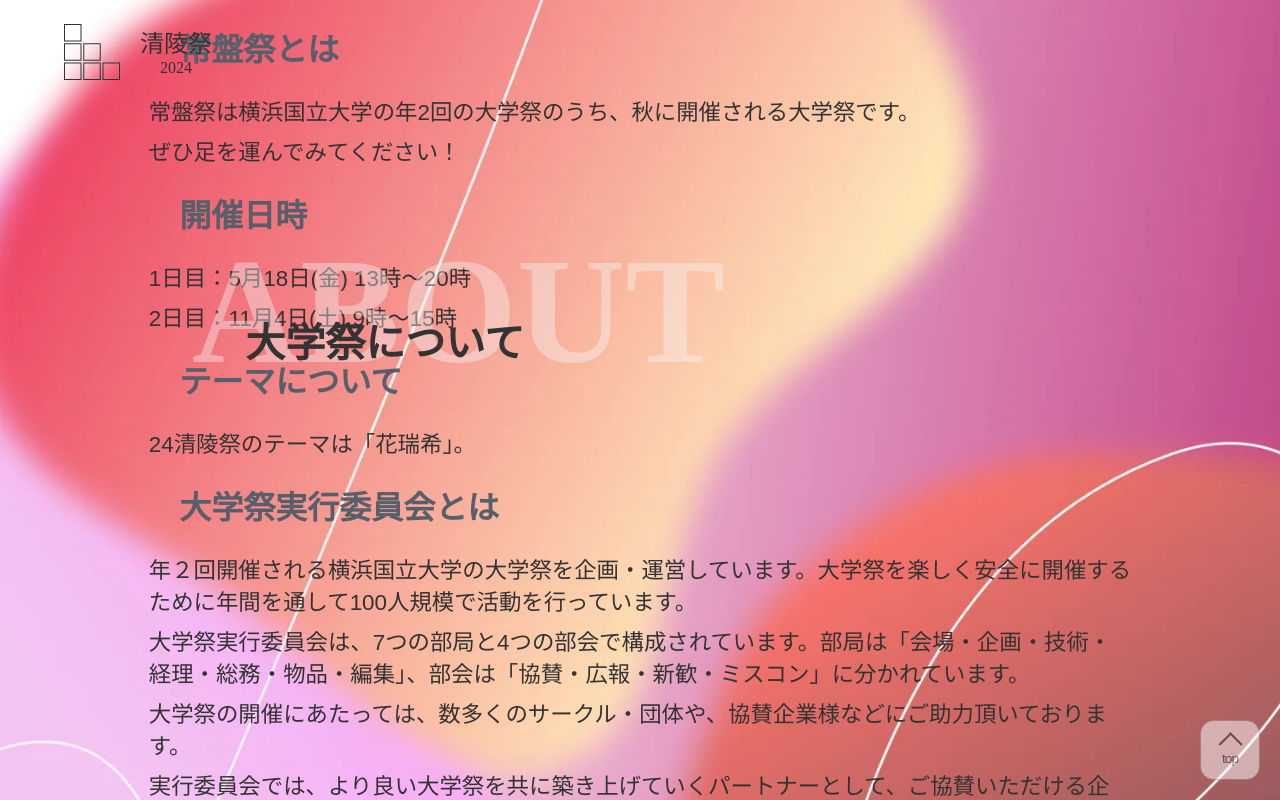
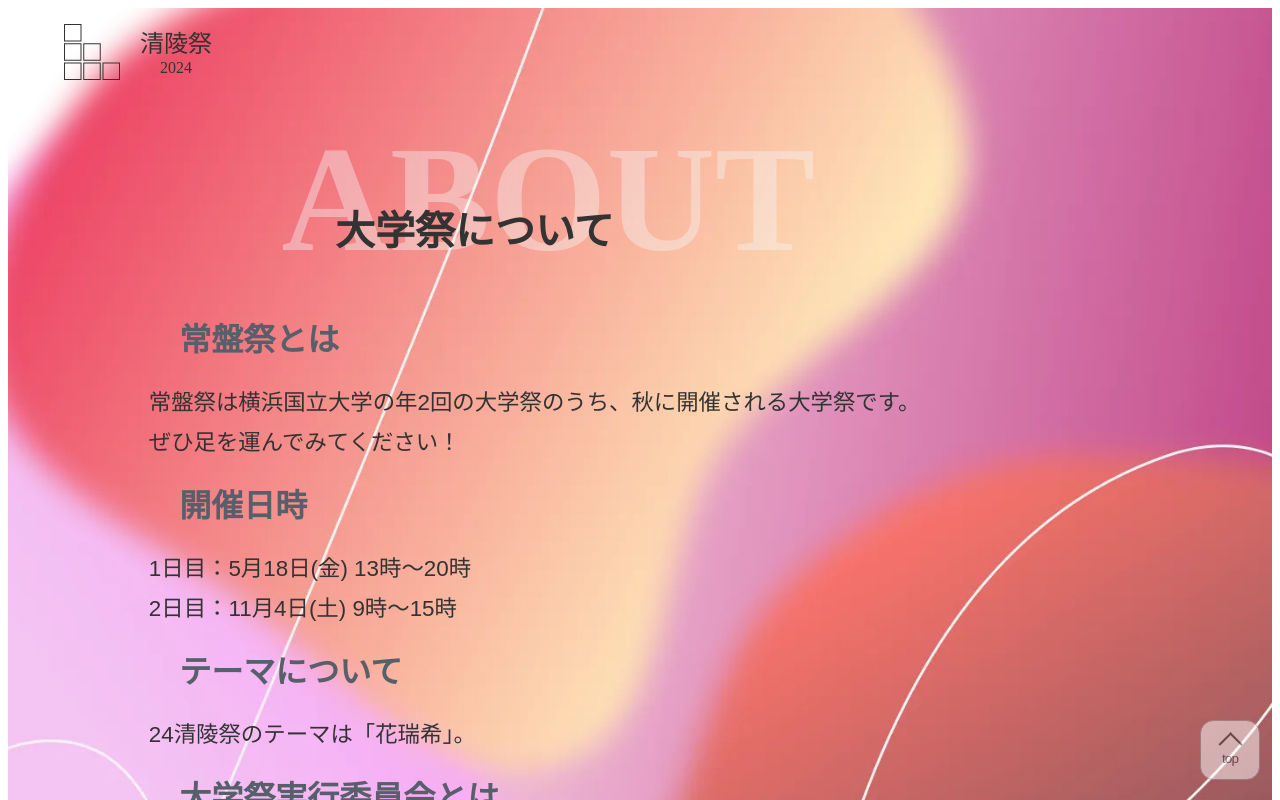
Before and after one commit to ynufes-tech/ynufes-seiryo24, a Nuxt app: page /about in a window 1280 px wide. Shown: the top 800 px of the page. Built offline with nearby package versions, Linux system fonts and the light colour scheme.

Commit message:
謎の余白の解消を試みた

```diff
--- a/layouts/default.vue
+++ b/layouts/default.vue
@@ -1,24 +1,31 @@
 <script setup lang="ts"></script>
 <template>
   <div class="layout-root">
-    <header-component/>
+    <header-component />
     <slot />
+    <div class="background-container"></div>
     <FloatingButton />
   </div>
 </template>
 <style scoped lang="scss">
 .layout-root {
+  font-family: "Zen Old Mincho", sans-serif;
+  color: #333333;
+  position: relative;
+  margin: 0;
+  padding: 0;
+}
+.background-container {
   background-image: url(~/assets/images/default-background-image.webp);
-  position: absolute;
+  background-size: cover;
   top: 0;
   left: 0;
   bottom: 0;
   right: 0;
-  min-height: 100svh;
+  z-index: -100;
+  position: absolute;
+  min-height: 100vh;
   overflow: hidden;
-  z-index: -100;
-  background-size: cover;
-  font-family: "Zen Old Mincho", sans-serif;
-  color: #333333;
+  margin: 0;
 }
 </style>
--- a/pages/about/index.vue
+++ b/pages/about/index.vue
@@ -9,7 +9,6 @@
       </div>
       <div class="tokiwa-about">
         <h1 class="child-title">常盤祭とは</h1>
-
         <p>
           常盤祭は横浜国立大学の年2回の大学祭のうち、秋に開催される大学祭です。
         </p>
@@ -55,10 +54,14 @@ html {
   width: min(1024px, 100vw);
   margin: 0 auto;
 }
+.about-page {
+  overflow: auto;
+}
 .page-title {
-  /*  display: flex;
-  flex-direction: column;
-  box-sizing: border-box; */
+  transform: translateY(-70%);
+}
+.tokiwa-about {
+  padding-top: max(12rem, 22vw);
 }
 
 .child-title {
```
